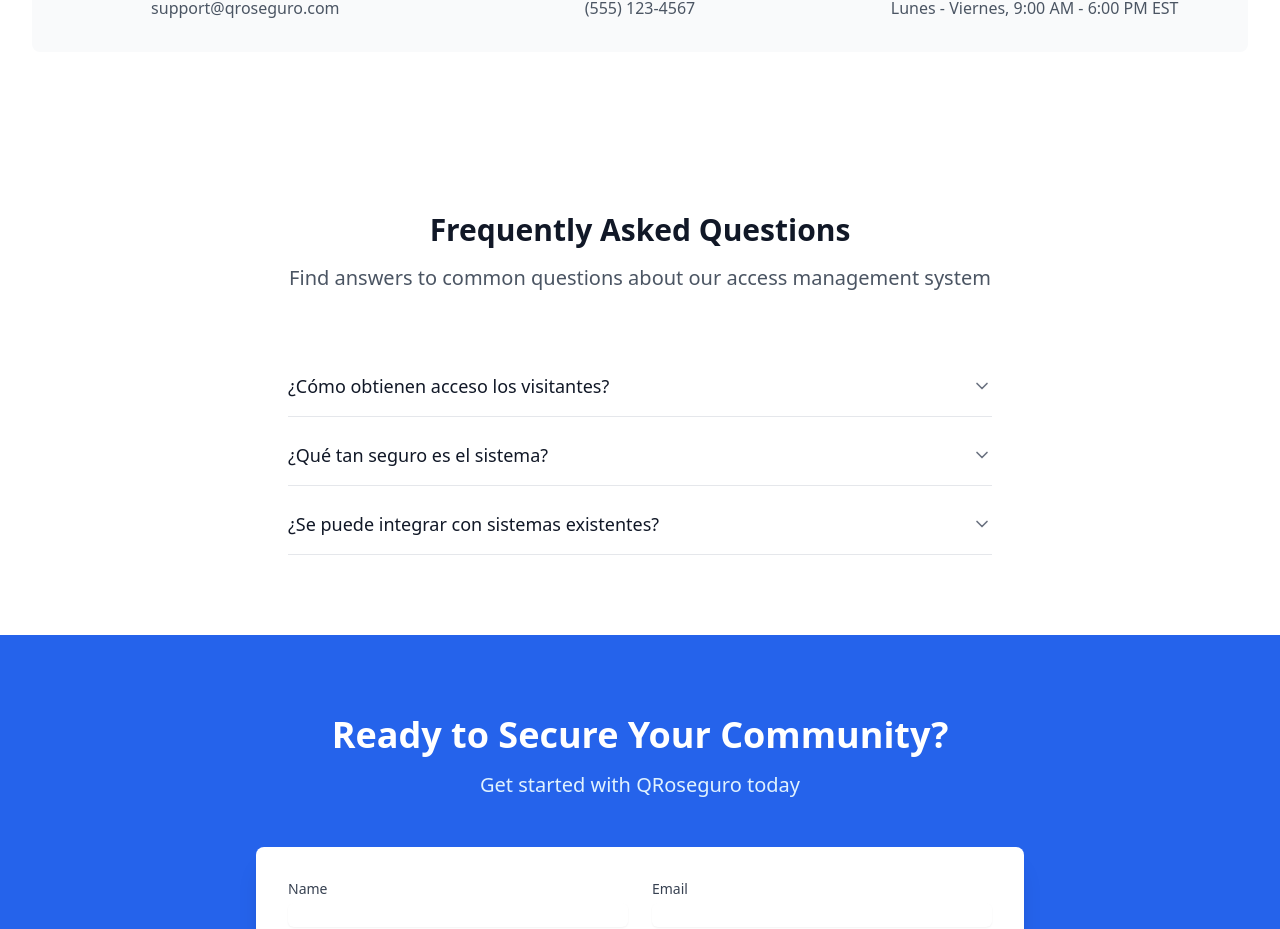
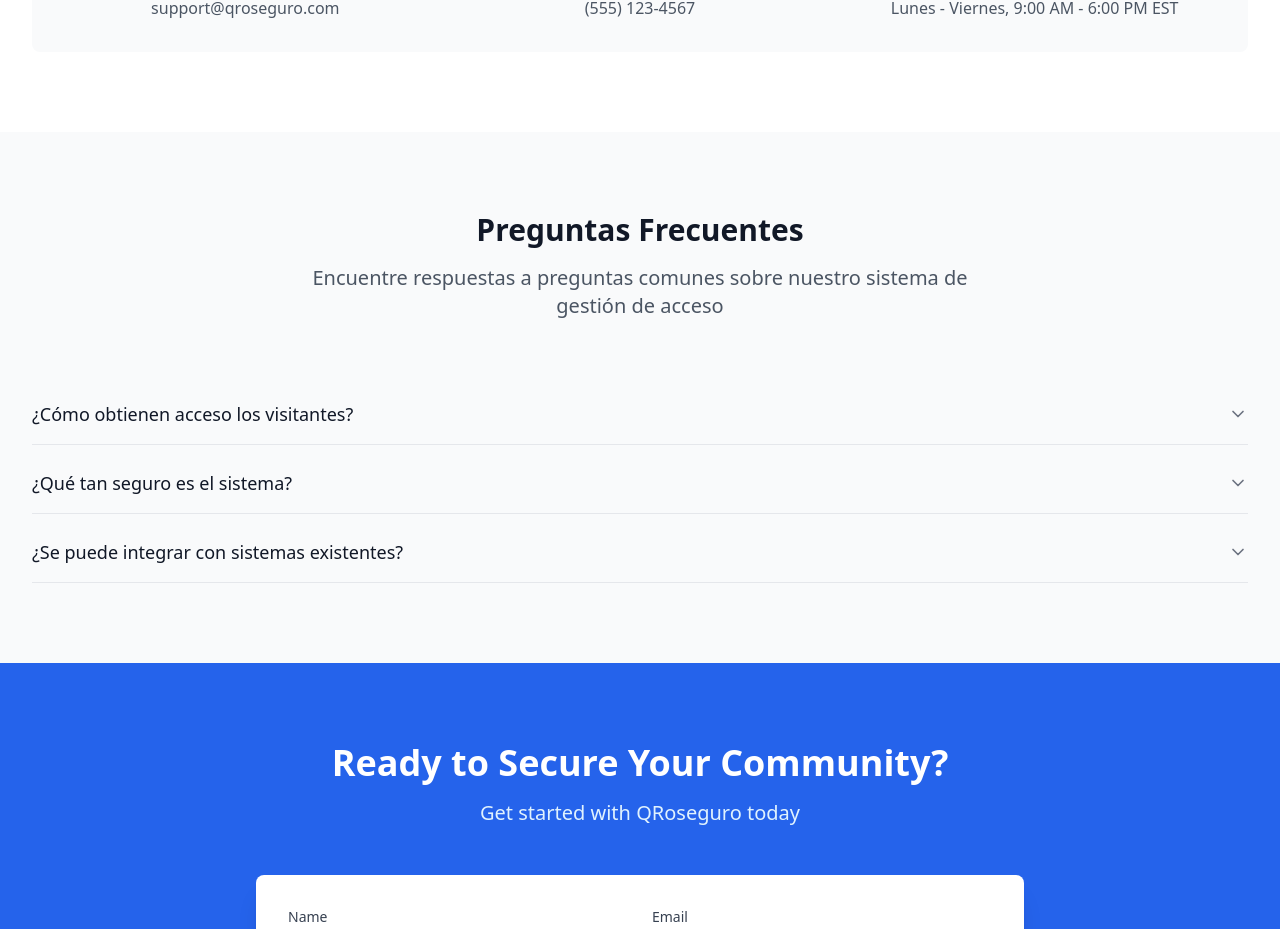
Before and after one commit to bermudi/qroseguro.com, a React (Vite) app: page / in a window 1280 px wide. Shown: the part 3620-4549 px from the top of the page. Built offline with nearby package versions, Linux system fonts and the light colour scheme.

Commit message:
fix hardcoded strings part 2

```diff
--- a/src/components/FAQ/FAQ.tsx
+++ b/src/components/FAQ/FAQ.tsx
@@ -35,20 +35,21 @@ function FAQItem({ question, answer, isOpen, onToggle }: FAQItemProps) {
 export default function FAQ() {
   const [openId, setOpenId] = useState<string | null>(null);
   const faqs = contentManager.getFAQs();
+  const content = contentManager.getSectionContent('faq');
 
   const handleToggle = (id: string) => {
     setOpenId(openId === id ? null : id);
   };
 
   return (
-    <section className="py-20 bg-white">
-      <div className="max-w-3xl mx-auto px-4 sm:px-6 lg:px-8">
+    <section id="faq" className="py-20 bg-gray-50">
+      <div className="max-w-7xl mx-auto px-4 sm:px-6 lg:px-8">
         <div className="text-center mb-16">
           <h2 className="text-3xl font-bold text-gray-900 mb-4">
-            Frequently Asked Questions
+            {content.title}
           </h2>
-          <p className="text-xl text-gray-600">
-            Find answers to common questions about our access management system
+          <p className="text-xl text-gray-600 max-w-2xl mx-auto">
+            {content.subtitle}
           </p>
         </div>
 
--- a/src/content/data.json
+++ b/src/content/data.json
@@ -215,6 +215,14 @@
     "howItWorks": {
       "title": "Cómo Funciona",
       "subtitle": "Comience con QRoseguro en cuatro sencillos pasos"
+    },
+    "faq": {
+      "title": "Preguntas Frecuentes",
+      "subtitle": "Encuentre respuestas a preguntas comunes sobre nuestro sistema de gestión de acceso"
+    },
+    "contact": {
+      "title": "¿Listo para Asegurar su Comunidad?",
+      "subtitle": "Comience con QRoseguro hoy"
     }
   },
   "faqs": [
```
